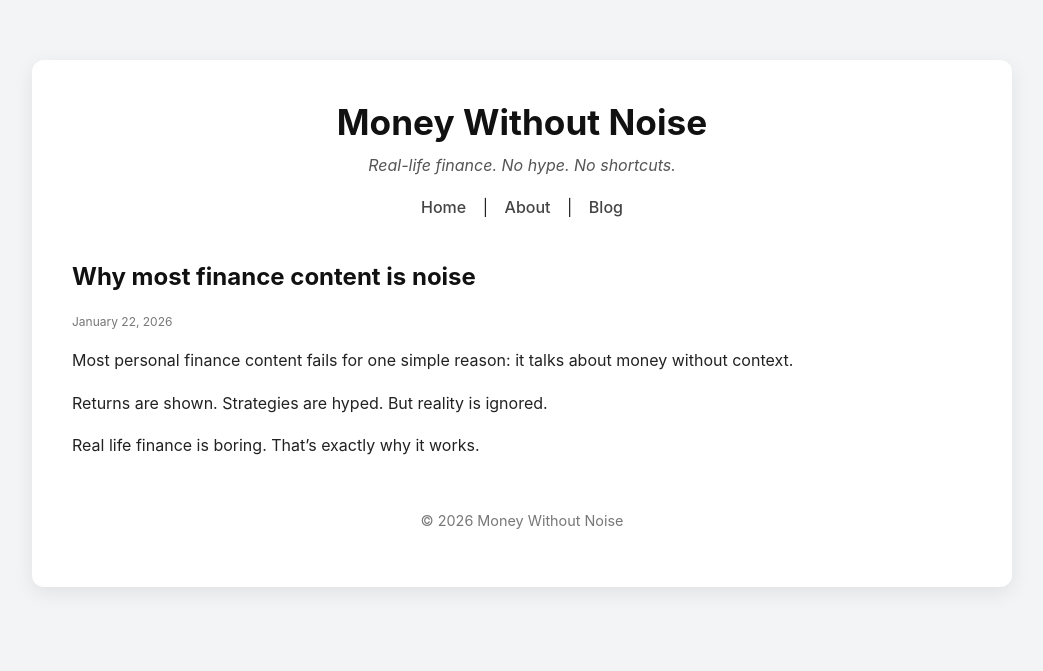
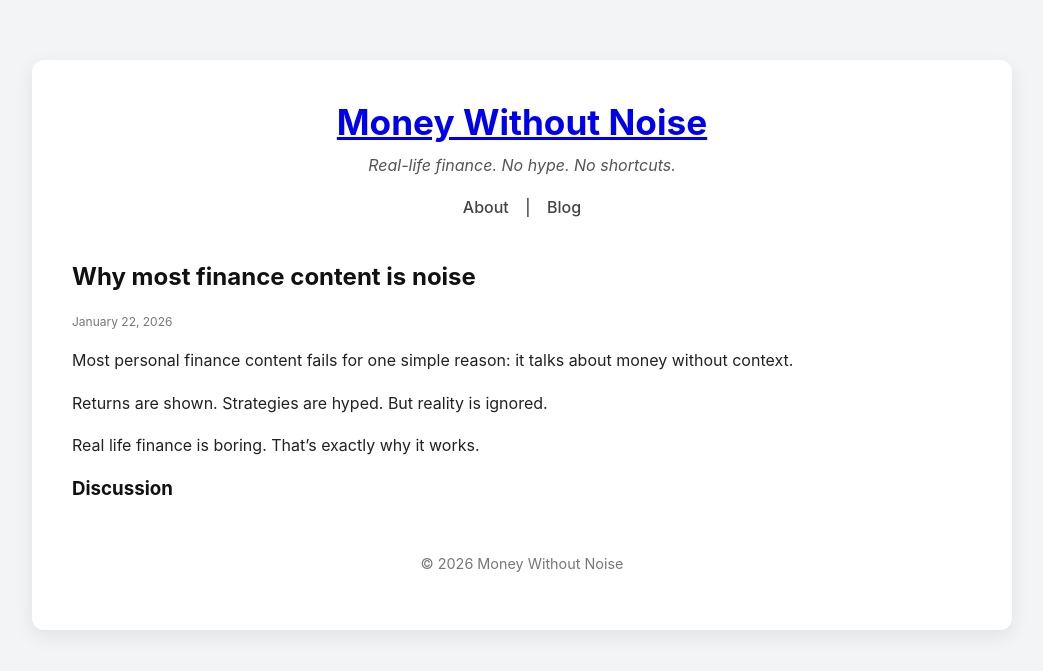
Before and after one commit to HarieshMK/HarieshMK.github.io, a Jekyll site: the page built from _posts/2026-01-22-why-most-finance-content-is-noise.md, in a window 1280 px wide. Shown: the top 671 px of the page, without its empty margins (118-1161 px from the left). Built offline with Jekyll 4.4.1, drawn with Linux system fonts in a browser that asks for light colours; comment, search, counter and statistics services are not loaded.

Commit message:
Update post.html

```diff
--- a/_layouts/post.html
+++ b/_layouts/post.html
@@ -1,10 +1,51 @@
----
-layout: default
----
+<!DOCTYPE html>
+<html lang="en">
+<head>
+  <meta charset="UTF-8">
+  <title>{{ page.title }} | {{ site.title }}</title>
+  <meta name="viewport" content="width=device-width, initial-scale=1">
+  <link rel="stylesheet" href="/assets/css/style.css">
+</head>
 
-<article class="post">
-  <h2>{{ page.title }}</h2>
-  <p class="post-date">{{ page.date | date: "%B %d, %Y" }}</p>
+<body>
+  <div class="container">
 
-  {{ content }}
-</article>
+    <header>
+      <h1><a href="/">{{ site.title }}</a></h1>
+      <p class="tagline">{{ site.description }}</p>
+      <nav>
+        <a href="/about">About</a> |
+        <a href="/blog">Blog</a>
+      </nav>
+    </header>
+
+    <main>
+      <article>
+        <h2>{{ page.title }}</h2>
+        <p class="post-date">
+          {{ page.date | date: "%B %d, %Y" }}
+        </p>
+
+        {{ content }}
+      </article>
+
+      <!-- Comments Section -->
+      <section class="comments">
+        <h3>Discussion</h3>
+        <script src="https://utteranc.es/client.js"
+          repo="HarieshMK/harieshmk.github.io"
+          issue-term="pathname"
+          theme="github-light"
+          crossorigin="anonymous"
+          async>
+        </script>
+      </section>
+    </main>
+
+    <footer>
+      <p>&copy; {{ "now" | date: "%Y" }} Money Without Noise</p>
+    </footer>
+
+  </div>
+</body>
+</html>
```
